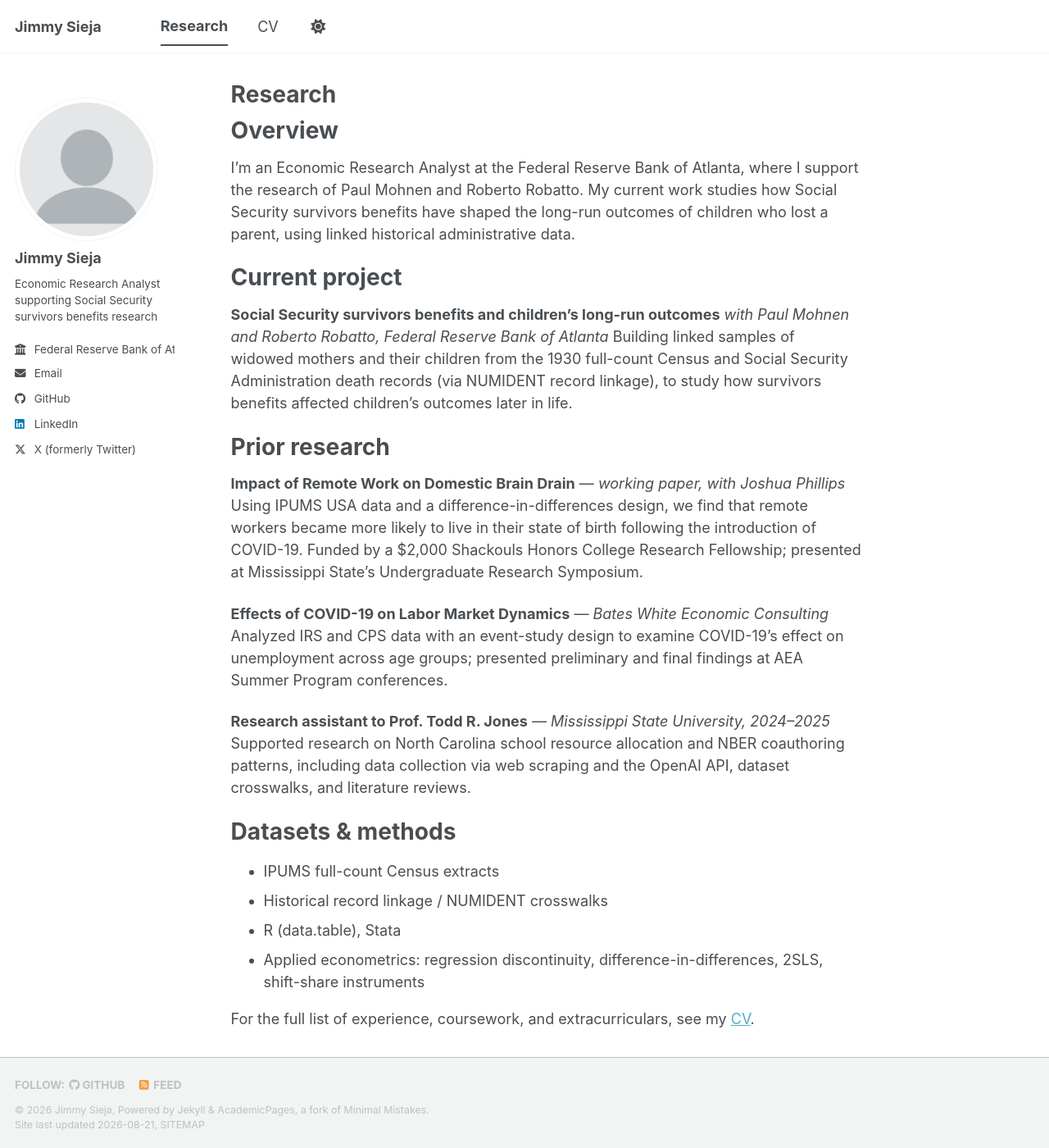
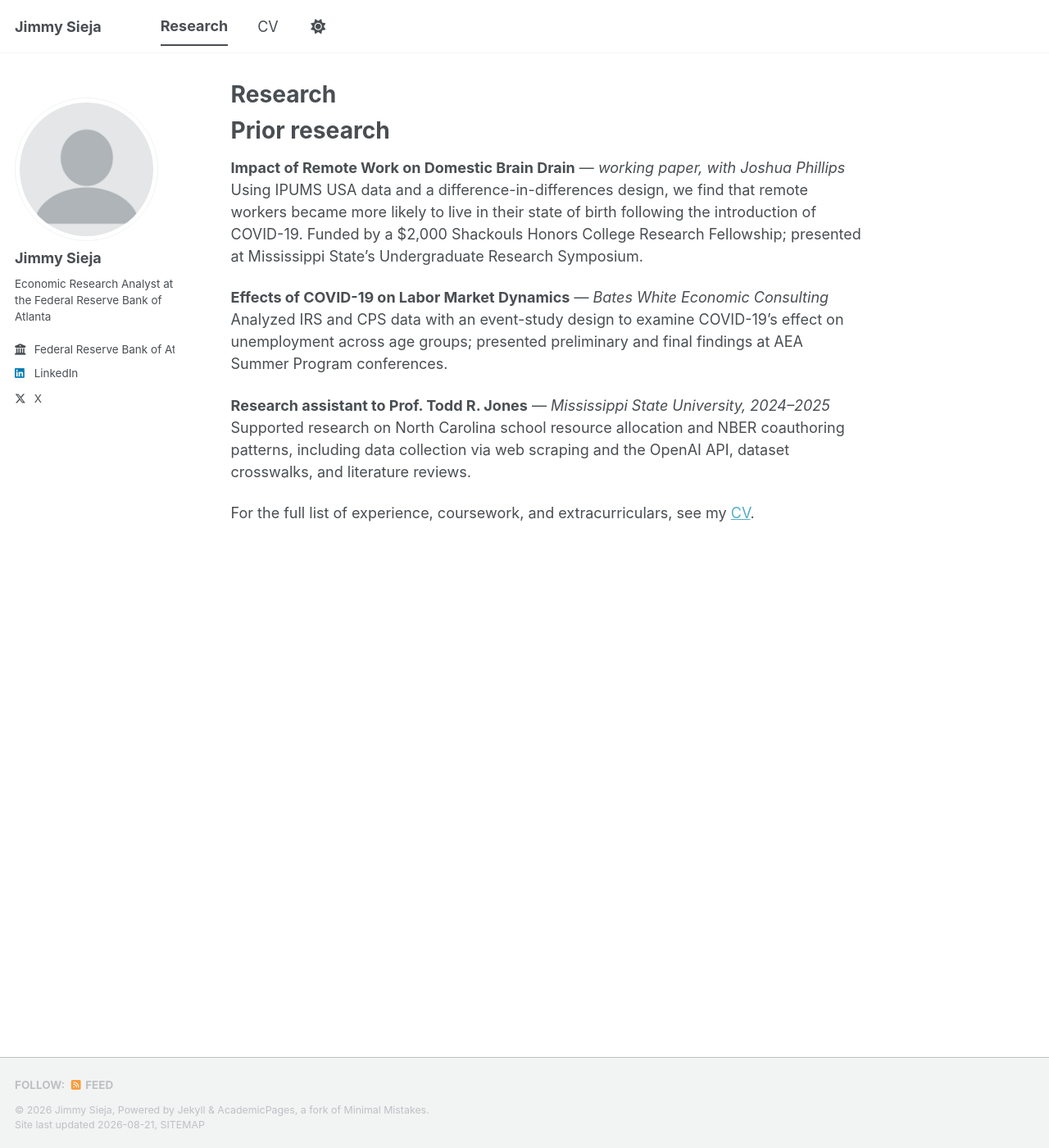
Before and after one commit to jimmysieja/jimmysieja.github.io, a Jekyll site: the page built from _pages/research.md, in a window 1280 px wide and 1400 px high. Shown: the whole window at 82% size. Built offline with Jekyll 4.4.1, drawn with Linux system fonts in a browser that asks for light colours; a style sheet for code colours, icons or effects is not loaded.

Commit message:
changes to sentences and dropping certain links. CV adjustment

```diff
--- a/_config.yml
+++ b/_config.yml
@@ -25,11 +25,11 @@ author:
   avatar           : "profile.png" # drop a headshot into /images/ and update this filename
   name             : "Jimmy Sieja"
   pronouns         : # example: "she/her"
-  bio              : "Economic Research Analyst supporting Social Security survivors benefits research" # short, ~1 sentence
+  bio              : "Economic Research Analyst at the Federal Reserve Bank of Atlanta" # short, ~1 sentence
   location         : # e.g. "New York, NY"
   employer         : "Federal Reserve Bank of Atlanta"
   uri              : # personal URL, if any
-  email            : "jimmysieja@gmail.com"
+  email            : # your email address
 
   # Academic websites
   academia         : # URL
@@ -50,7 +50,7 @@ author:
   bitbucket        : # Username - Update with your username on the site
   codepen          : # Username
   dribbble         : # Username
-  github           : "jimmysieja" # your GitHub username
+  github           : # your GitHub username
   kaggle           : # Username
   stackoverflow    : # User number or user number and name (i.e., use "1" or "1/jeff-atwood")
 
--- a/_data/navigation.yml
+++ b/_data/navigation.yml
@@ -7,4 +7,4 @@ main:
     url: /research/
 
   - title: "CV"
-    url: /cv/
+    url: /files/cv.pdf
--- a/_includes/author-profile.html
+++ b/_includes/author-profile.html
@@ -151,7 +151,7 @@
         <li><a href="https://{{ author.tumblr }}.tumblr.com"><i class="fab fa-fw fa-tumblr icon-pad-right" aria-hidden="true"></i>Tumblr</a></li>
       {% endif %}
       {% if author.twitter %}
-        <li><a href="https://twitter.com/{{ author.twitter }}"><i class="fab fa-fw fa-x-twitter icon-pad-right" aria-hidden="true"></i>X (formerly Twitter)</a></li>
+        <li><a href="https://twitter.com/{{ author.twitter }}"><i class="fab fa-fw fa-x-twitter icon-pad-right" aria-hidden="true"></i>X</a></li>
       {% endif %}
       {% if author.vine %}
         <li><a href="https://vine.co/u/{{ author.vine }}"><i class="fab fa-fw fa-vine icon-pad-right" aria-hidden="true"></i>Vine</a></li>
--- a/_pages/research.md
+++ b/_pages/research.md
@@ -3,16 +3,6 @@ title: "Research"
 permalink: /research/
 author_profile: true
 ---
-
-Overview
-======
-I'm an Economic Research Analyst at the Federal Reserve Bank of Atlanta, where I support the research of Paul Mohnen and Roberto Robatto. My current work studies how Social Security survivors benefits have shaped the long-run outcomes of children who lost a parent, using linked historical administrative data.
-
-Current project
-======
-**Social Security survivors benefits and children's long-run outcomes**
-*with Paul Mohnen and Roberto Robatto, Federal Reserve Bank of Atlanta*
-Building linked samples of widowed mothers and their children from the 1930 full-count Census and Social Security Administration death records (via NUMIDENT record linkage), to study how survivors benefits affected children's outcomes later in life.
 
 Prior research
 ======
@@ -25,11 +15,4 @@ Analyzed IRS and CPS data with an event-study design to examine COVID-19's effec
 **Research assistant to Prof. Todd R. Jones** — *Mississippi State University, 2024–2025*
 Supported research on North Carolina school resource allocation and NBER coauthoring patterns, including data collection via web scraping and the OpenAI API, dataset crosswalks, and literature reviews.
 
-Datasets & methods
-======
-- IPUMS full-count Census extracts
-- Historical record linkage / NUMIDENT crosswalks
-- R (data.table), Stata
-- Applied econometrics: regression discontinuity, difference-in-differences, 2SLS, shift-share instruments
-
-For the full list of experience, coursework, and extracurriculars, see my [CV](/cv/).
+For the full list of experience, coursework, and extracurriculars, see my [CV](/files/cv.pdf){:target="_blank" rel="noopener"}.
```
Also changed, not shown: _includes/nav_list (+7 -1 lines), _pages/cv.md (+5 -6 lines).
